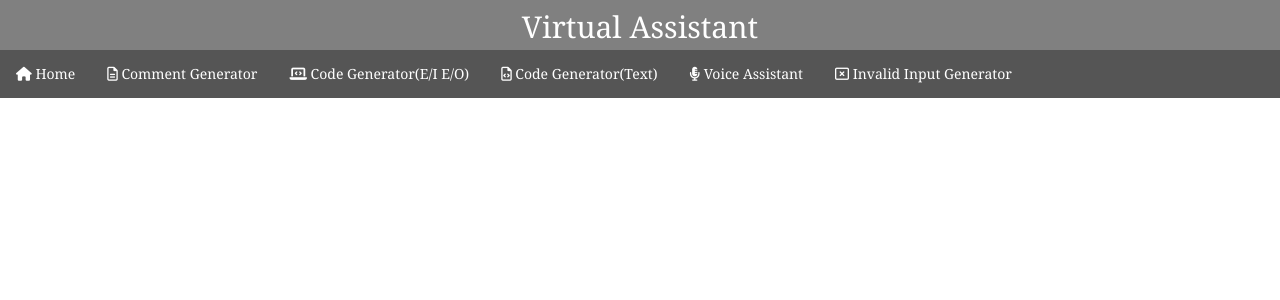
After one commit to H-Ding-Xue/Virtual-assistant-for-programmers, a Flask app: a page that uses FYP_code/templates/base.html in a window 1280 px wide. The commit adds this page. Shown: the top 300 px of the page. Run offline with Flask 2, Linux system fonts and the light colour scheme; some libraries are stand-ins or nearby versions.

Commit message:
added template inheritence and comments page

```diff
--- a/FYP_code/main.py
+++ b/FYP_code/main.py
@@ -5,5 +5,9 @@ app = Flask(__name__)
 def home():
     return render_template("index.html")
 
+@app.route("/comment generation")
+def comment():
+    return render_template("comments.html")
+
 if __name__ == "__main__":
-    app.run()
+    app.run(debug = True)
--- /dev/null
+++ b/FYP_code/static/styles/base_template.css
@@ -0,0 +1,71 @@
+#div1 {
+  background-color: grey;
+  height: 50px;
+  width: 100%;
+}
+
+body{
+  font-family: 'Georgia', sans-serif !important;
+  margin:0;
+}
+
+#h2_1 {
+  margin:0;
+  padding:10px;
+  text-align: center;
+  color:white;
+}
+
+
+/*--------------------------------------------------------------
+css for nav bar
+--------------------------------------------------------------*/
+
+ul.topnav {
+  list-style-type: none;
+  margin: 0;
+  padding: 0;
+  overflow: hidden;
+  background-color: rgb(85,85,85)
+}
+
+ul.topnav li {
+    float: left;
+}
+
+ul.topnav li a {
+  display: block;
+  color: white;
+  text-align: center;
+  padding: 14px 16px;
+  text-decoration: none;
+}
+
+ul.topnav li a:hover:not(.active) {background-color: #111;}
+
+/* Active colours */
+#l1 a.active {
+  background-color:rgb(17, 173, 17);
+}
+#l2 a.active {
+  background-color:rgb(24, 159, 221);
+}
+#l3 a.active {
+  background-color:rgb(218, 122, 13);
+}
+#l4 a.active {
+  background-color:rgb(65, 66, 65);
+}
+#l5 a.active {
+  background-color:rgb(210, 19, 228);
+}
+
+ul.topnav li.right {
+  float: right;
+}
+
+@media screen and (max-width: 600px) {
+  ul.topnav li.right,
+  ul.topnav li {float: none;}
+}
+/*--------------------------------------------------------------*/
--- /dev/null
+++ b/FYP_code/templates/base.html
@@ -0,0 +1,33 @@
+<!DOCTYPE html>
+<html>
+<head>
+  <title>{% block title %}{% endblock %}</title>
+  <link rel="stylesheet" href="{{url_for('static', filename = 'styles/base_template.css')}}">
+
+  <meta charset="utf-8">
+  <meta name="viewport" content="width=device-width, initial-scale=1">
+  <link rel="stylesheet" href="https://maxcdn.bootstrapcdn.com/bootstrap/3.4.1/css/bootstrap.min.css">
+  <script src="https://ajax.googleapis.com/ajax/libs/jquery/3.5.1/jquery.min.js"></script>
+  <script src="https://kit.fontawesome.com/944f3cb790.js" crossorigin="anonymous"></script>
+    <title>Title</title>
+</head>
+
+<body>
+    <div id="div1">
+        <h2 id = h2_1>Virtual Assistant</h2>
+    </div>
+
+    <!-- Navigation bar -->
+    <ul class="topnav">
+      <li><a href="/"><i class="fas fa-home"></i>&nbsp;Home</a></li>
+      <li id="l1"><a href="#"><i class="far fa-file-alt"></i>&nbsp;Comment Generator</a></li>
+      <li id="l2"><a href="#"><i class="fas fa-laptop-code"></i>&nbsp;Code Generator(E/I E/O)</a></li>
+      <li id="l3"><a href="#"><i class="far fa-file-code"></i>&nbsp;Code Generator(Text)</a></li>
+      <li id="l4"><a href="/voicebot"><i class="fas fa-microphone-alt"></i>&nbsp;Voice Assistant</a></li>
+      <li id="l5"><a href="/invalid_input"><i class="far fa-window-close"></i>&nbsp;Invalid Input Generator</a></li>
+    </ul>
+
+    {% block content %}
+    {% endblock %}
+</body>
+</html>
--- /dev/null
+++ b/FYP_code/templates/comments.html
@@ -0,0 +1,5 @@
+{% extends "base.html" %}
+{% block title %}Comment Generation{% endblock %}
+{% block content %}
+
+{% endblock %}
--- a/FYP_code/templates/index.html
+++ b/FYP_code/templates/index.html
@@ -1,7 +1,7 @@
 <!DOCTYPE html>
 <html>
 <head>
-  <link rel="stylesheet" href="{{url_for('static', filename = 'homestyle.css')}}">
+  <link rel="stylesheet" href="{{url_for('static', filename = 'styles/homestyle.css')}}">
   <meta charset="utf-8">
   <meta name="viewport" content="width=device-width, initial-scale=1">
   <link rel="stylesheet" href="https://maxcdn.bootstrapcdn.com/bootstrap/3.4.1/css/bootstrap.min.css">
@@ -26,7 +26,7 @@
 
         <div class="row">
           <div class="col-lg-4 col-md-6 d-flex align-items-stretch">
-            <a href = "">
+            <a href = "/comment generation">
               <div class="icon-box" id="f1b">
                 <div class="icon" id="f1i"><i class="far fa-file-alt"></i></div>
                 <h4>Comment generator</h4>
--- a/FYP_code/templates/test.html
+++ /dev/null
@@ -1 +0,0 @@
-<div>hello</div>
```
Also changed, not shown: FYP_code/static/homestyle.css (deleted, +0 -214 lines), FYP_code/static/styles/homestyle.css (added, +214 -0 lines).
